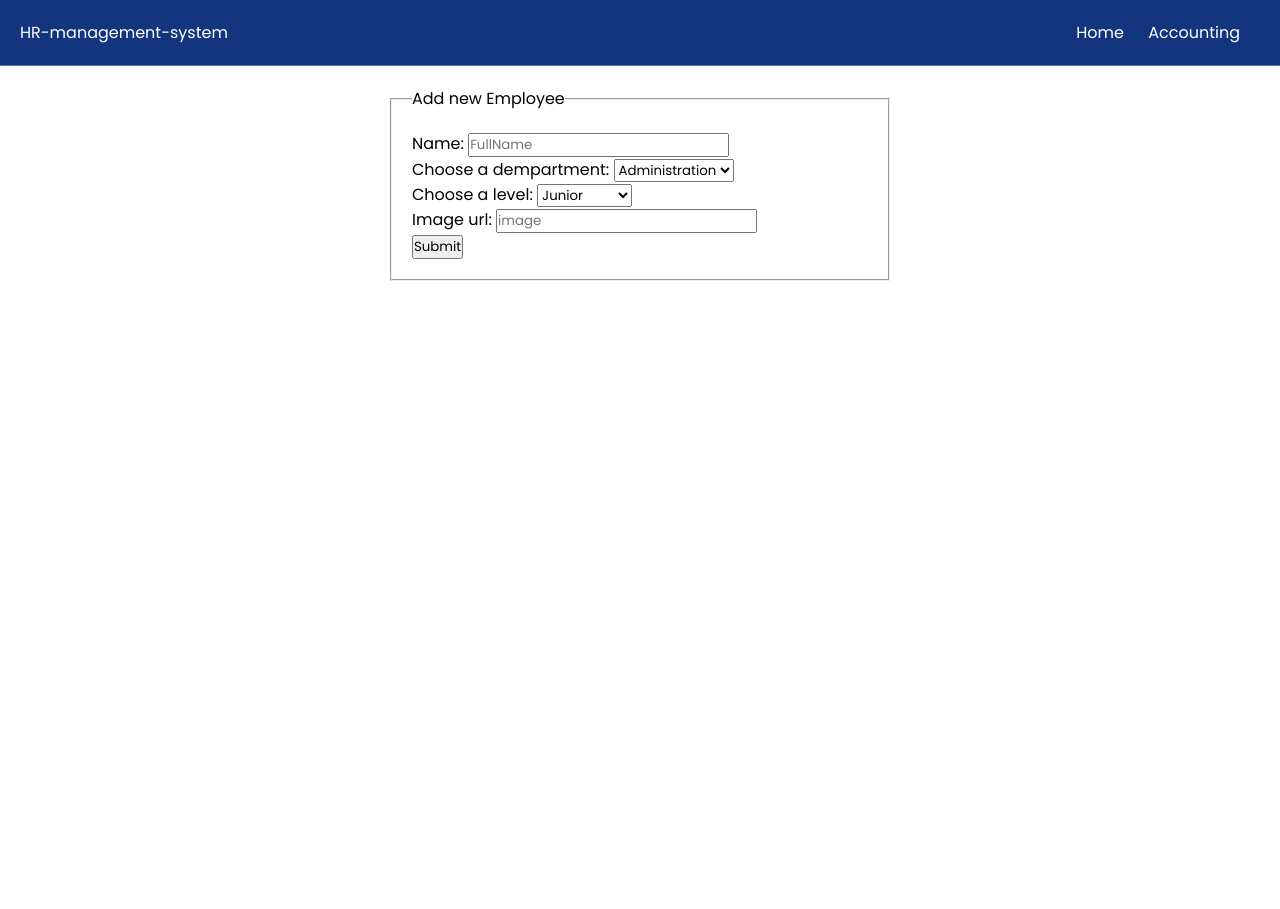
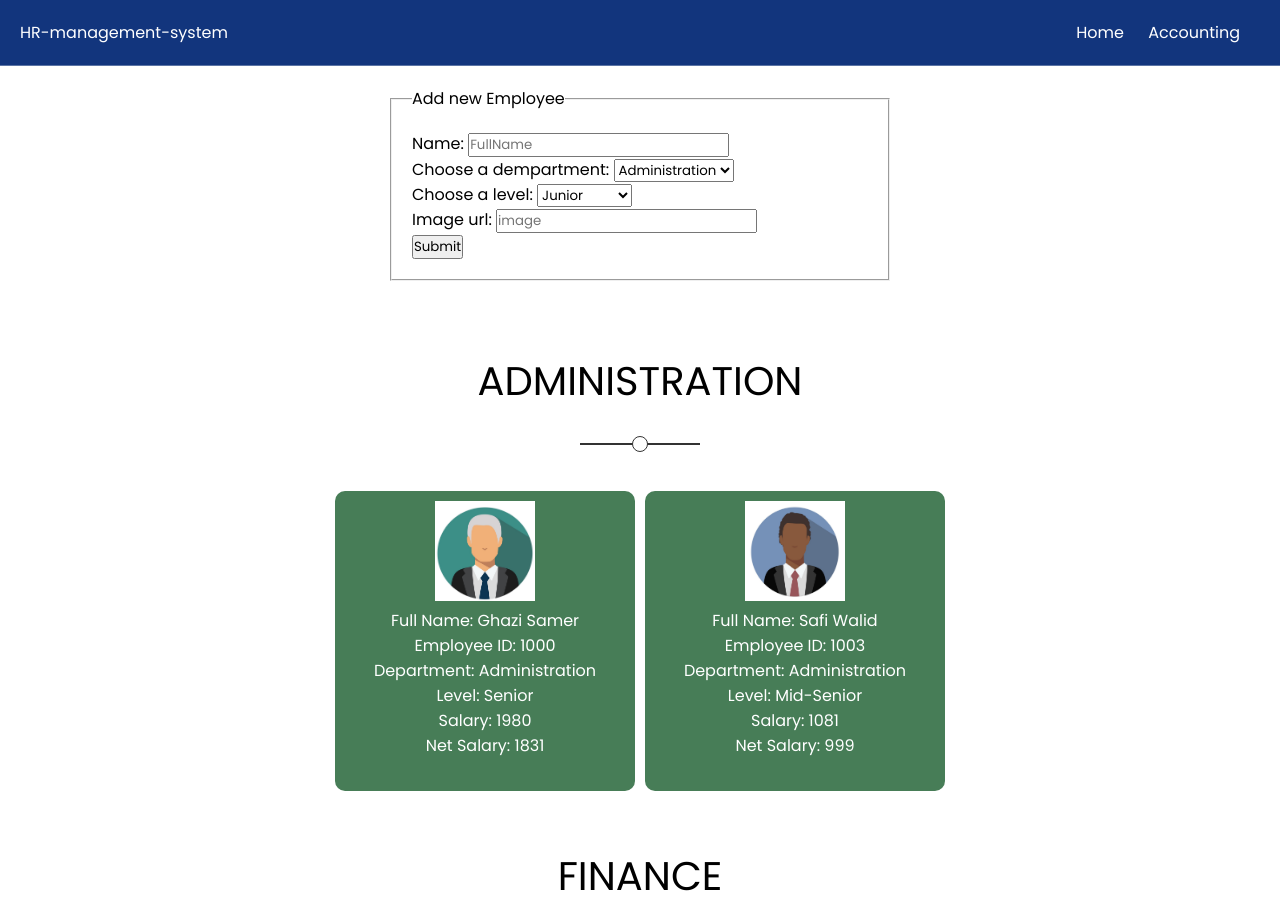
Before and after one commit to MohammadFarwan/HR-management-system, a plain HTML site: page index.html in a window 1280 px wide. Shown: the top 909 px of the page. Before the commit the page ends 800 px from the top, so only its background shows below. Drawn offline with Linux system fonts and the light colour scheme.

Commit message:
lab 08 has been completed.

```diff
--- a/app.js
+++ b/app.js
@@ -1,18 +1,27 @@
+
+function Employee(employeeID, fullName, department, level, imageURL, salary) {
+    this.employeeID = employeeID;
+    this.fullName = fullName;
+    this.department = department;
+    this.level = level;
+    this.imageURL = imageURL;
+    this.salary = salary;
+}
+
+let p1 = new Employee(1000, "Ghazi Samer", "Administration", "Senior", "https://encrypted-tbn0.gstatic.com/images?q=tbn:ANd9GcQ0e-9L-OuQW5Dqfbaqlpl84ptS0VWZbY1K_A&usqp=CAU" )
+let p2 = new Employee(1001, "Lana Ali", "Finance", "Senior", "https://encrypted-tbn0.gstatic.com/images?q=tbn:ANd9GcQ0e-9L-OuQW5Dqfbaqlpl84ptS0VWZbY1K_A&usqp=CAU" )
+let p3 = new Employee(1002, "Tamara Ayoub", "Marketing", "Senior", "https://encrypted-tbn0.gstatic.com/images?q=tbn:ANd9GcQ0e-9L-OuQW5Dqfbaqlpl84ptS0VWZbY1K_A&usqp=CAU" )
+let p4 = new Employee(1003, "Safi Walid", "Administration", "Mid-Senior", "https://encrypted-tbn0.gstatic.com/images?q=tbn:ANd9GcQ0e-9L-OuQW5Dqfbaqlpl84ptS0VWZbY1K_A&usqp=CAU" )
+let p5 = new Employee(1004, "Omar Zaid", "Development", "Senior", "https://encrypted-tbn0.gstatic.com/images?q=tbn:ANd9GcQ0e-9L-OuQW5Dqfbaqlpl84ptS0VWZbY1K_A&usqp=CAU" )
+let p6 = new Employee(1005, "Rana Saleh", "Development", "Junior", "https://encrypted-tbn0.gstatic.com/images?q=tbn:ANd9GcQ0e-9L-OuQW5Dqfbaqlpl84ptS0VWZbY1K_A&usqp=CAU" )
+let p7 = new Employee(1006, "Hadi Ahmad", "Finance", "Mid-Senior", "https://encrypted-tbn0.gstatic.com/images?q=tbn:ANd9GcQ0e-9L-OuQW5Dqfbaqlpl84ptS0VWZbY1K_A&usqp=CAU" )
+
 let departmentsArr =  ["Administration", "Finance", "Marketing", "Development" ]
-
-// function Employee(employeeID, fullName, department, level, imageURL, salary) {
-//     this.employeeID = employeeID;
-//     this.fullName = fullName;
-//     this.department = department;
-//     this.level = level;
-//     this.imageURL = imageURL;
-//     this.salary = salary;
-// }
+let employees = [p1, p2, p3, p4, p5, p6, p7];
 
 
 
-
-Employee.prototype.calcSalaray = function () {
+Employee.prototype.calcSalary = function () {
     if (this.level == "Junior") {
         this.salary = Math.floor(Math.random() * 500) + 500;
     } else if (this.level == "Mid-Senior") {
@@ -23,7 +32,7 @@ Employee.prototype.calcSalaray = function () {
     return this.salary;
 }
 
-Employee.prototype.calcNetSalaray = function() {
+Employee.prototype.calcNetSalary = function() {
     this.salary -= this.salary * 7.5/100;
     return Math.floor(this.salary) ;
 }
@@ -31,19 +40,33 @@ Employee.prototype.calcNetSalaray = function() {
 
 
 
+let contSec = document.getElementById("containersec");
 
 Employee.prototype.render = function () {
     // Create elements
     let infoEmp = document.createElement("div");
     let cardDiv = document.createElement("div");
+    cardDiv.classList.add('card');
     let img = document.createElement("img");
     let infoDiv = document.createElement("div");
-    let contSec = document.getElementById("containersec");
 
     // Set attributes
     img.setAttribute("height", "100");
     img.setAttribute("width", "100");
-    img.setAttribute("src", `./../assets/${this.fullName.split(' ')[0]}.jpg`);
+    if (
+        this.employeeID === 1000 ||
+        this.employeeID === 1001 ||
+        this.employeeID === 1002 ||
+        this.employeeID === 1003 ||
+        this.employeeID === 1004 ||
+        this.employeeID === 1005 ||
+        this.employeeID === 1006
+        ) {
+
+            img.setAttribute("src", `./../assets/${this.fullName.split(' ')[0]}.jpg`);
+    } else {
+        img.setAttribute("src", `https://encrypted-tbn0.gstatic.com/images?q=tbn:ANd9GcQ0e-9L-OuQW5Dqfbaqlpl84ptS0VWZbY1K_A&usqp=CAU`);
+    }
     img.setAttribute("alt", "Employee Image");
 
     // Set text content
@@ -75,20 +98,40 @@ Employee.prototype.render = function () {
     infoEmp.appendChild(cardDiv);
     contSec.appendChild(infoEmp);
     document.body.appendChild(contSec);
+
+
 }
 
 
 
-    let p1 = new Employee(1000, "Ghazi Samer", "Administration", "Senior", "https://encrypted-tbn0.gstatic.com/images?q=tbn:ANd9GcQ0e-9L-OuQW5Dqfbaqlpl84ptS0VWZbY1K_A&usqp=CAU" )
-    let p2 = new Employee(1001, "Lana Ali", "Finance", "Senior", "https://encrypted-tbn0.gstatic.com/images?q=tbn:ANd9GcQ0e-9L-OuQW5Dqfbaqlpl84ptS0VWZbY1K_A&usqp=CAU" )
-    let p3 = new Employee(1002, "Tamara Ayoub", "Marketing", "Senior", "https://encrypted-tbn0.gstatic.com/images?q=tbn:ANd9GcQ0e-9L-OuQW5Dqfbaqlpl84ptS0VWZbY1K_A&usqp=CAU" )
-    let p4 = new Employee(1003, "Safi Walid", "Administration", "Mid-Senior", "https://encrypted-tbn0.gstatic.com/images?q=tbn:ANd9GcQ0e-9L-OuQW5Dqfbaqlpl84ptS0VWZbY1K_A&usqp=CAU" )
-    let p5 = new Employee(1004, "Omar Zaid", "Development", "Senior", "https://encrypted-tbn0.gstatic.com/images?q=tbn:ANd9GcQ0e-9L-OuQW5Dqfbaqlpl84ptS0VWZbY1K_A&usqp=CAU" )
-    let p6 = new Employee(1005, "Rana Saleh", "Development", "Junior", "https://encrypted-tbn0.gstatic.com/images?q=tbn:ANd9GcQ0e-9L-OuQW5Dqfbaqlpl84ptS0VWZbY1K_A&usqp=CAU" )
-    let p7 = new Employee(1006, "Hadi Ahmad", "	Finance", "Mid-Senior", "https://encrypted-tbn0.gstatic.com/images?q=tbn:ANd9GcQ0e-9L-OuQW5Dqfbaqlpl84ptS0VWZbY1K_A&usqp=CAU" )
 
-    let employees = [p1, p2, p3, p4, p5, p6, p7];
-    p1.render();
+
+    function renderSection(employees, departmentsArr) {
+        departmentsArr.forEach(dep => {
+            contSec.innerHTML += `<div class="main-heading"><h2 class= "seperate">${dep}</h2></div>`;
+            // console.log(dep);
+            employees.forEach(p => {
+                if (dep === p.department) {
+                    p.render();
+                    // console.log(p);
+                }
+            });
+            // console.log("=========================================================================");
+        });
+    }
+
+
+    renderSection(employees, departmentsArr);
+
+
+
+    // p1.render();
+    // p2.render();
+    // p3.render();
+    // p4.render();
+    // p5.render();
+    // p6.render();
+    // p7.render();
 
 
 
@@ -128,8 +171,10 @@ function addNewEmployeeHandler(event) {
     let imgPath = event.target.image.value;
 
     let newEmployee = new Employee(generateId(),empName, empDepartment,empLevel, imgPath || "https://encrypted-tbn0.gstatic.com/images?q=tbn:ANd9GcQ0e-9L-OuQW5Dqfbaqlpl84ptS0VWZbY1K_A&usqp=CAU");
-    console.log(newEmployee);
-    newEmployee.render();
+    // console.log(newEmployee);
+    employees.push(newEmployee);
+    contSec.innerHTML = "";
+    renderSection(employees, departmentsArr);
 }
 
 
--- a/css/main.css
+++ b/css/main.css
@@ -114,6 +114,63 @@ form fieldset {
   justify-content: center;
 
 }
+
+h1.seperate {
+  width: 1500px;
+  text-align: center;
+}
+
+/* main heading  */
+.main-heading {
+  text-align: center;
+  padding-top: 50px;
+  background-color: white;
+  width: 1500px;
+  text-align: center;
+}
+
+.main-heading h2 {
+  font-weight: normal;
+  font-size: 40px;
+  text-transform: uppercase;
+  margin-bottom: 75px;
+  position: relative;
+}
+
+.main-heading h2::before {
+  content: "";
+  position: absolute;
+  height: 2px;
+  width: 120px;
+  background: #333;
+  bottom: -34px;
+  left: 50%;
+  transform: translateX(-50%);
+}
+
+.main-heading h2::after {
+  content: "";
+  position: absolute;
+  height: 14px;
+  width: 14px;
+  background: white;
+  border: 1px solid #333;
+  border-radius: 50%;
+  bottom: -41px;
+  left: 50%;
+  transform: translateX(-50%);
+}
+
+.main-heading p {
+  color: #777;
+  max-width: 100%;
+  width: 550px;
+  margin: 0 auto 100px;
+}
+
+
+/* main heading  */
+
 /* End Main section */
 
 
```
